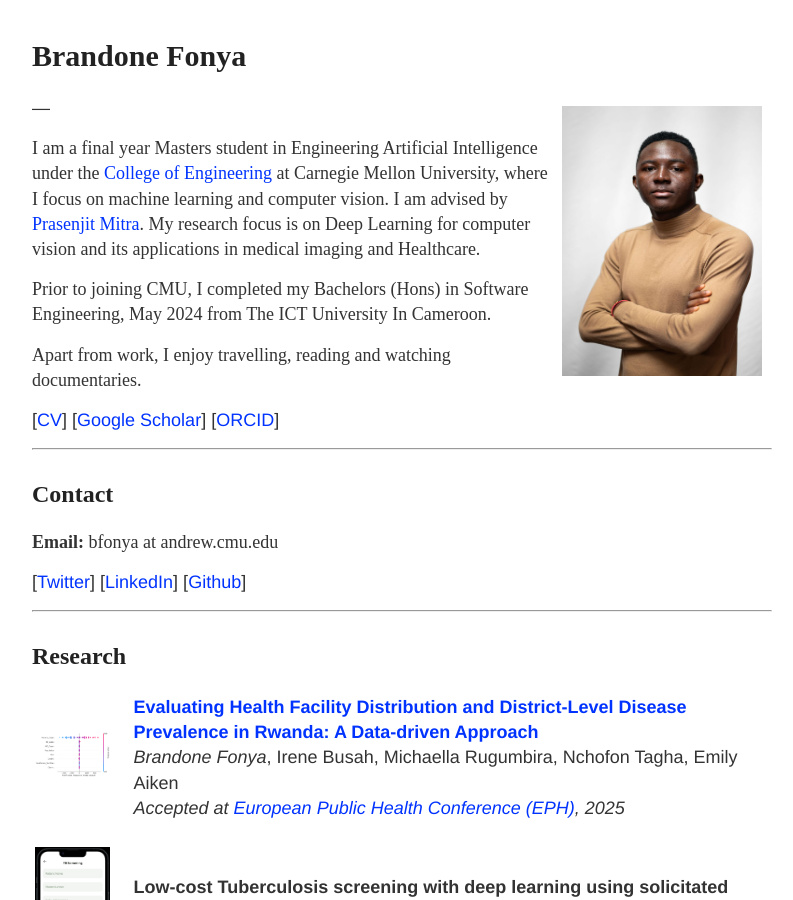
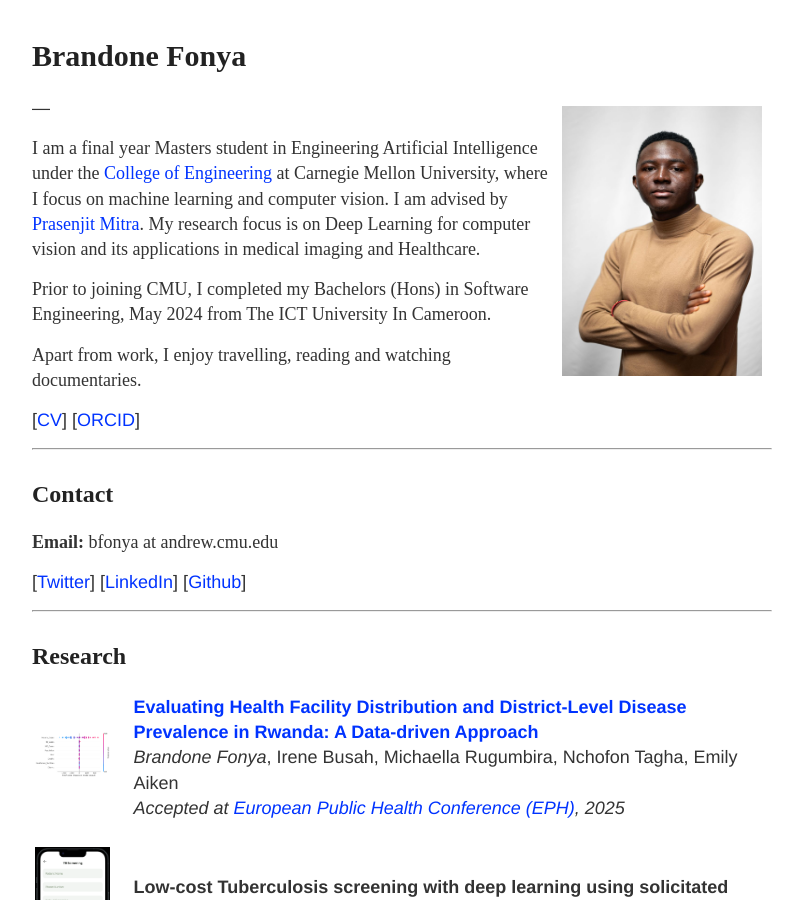
Before and after one commit to FonyaBrandone/FonyaBrandone.github.io, a Jekyll site: the page built from index.md, in a window 1280 px wide and 900 px high. Shown: the whole window, without its empty margins (238-1031 px from the left). Built offline with Jekyll 4.4.1, drawn with Linux system fonts in a browser that asks for light colours.

Commit message:
Removed scholar link

```diff
--- a/index.md
+++ b/index.md
@@ -21,7 +21,7 @@ Prior to joining CMU, I completed my Bachelors (Hons) in Software Engineering, M
 Apart from work, I enjoy travelling, reading and watching documentaries.
 </span>
 
-\[[CV](/static/brandone-cv-march2025.pdf)\] \[[Google Scholar](https://orcid.org/0009-0004-5793-9323)\] \[[ORCID](https://orcid.org/0009-0004-5793-9323)\]
+\[[CV](/static/brandone-cv-march2025.pdf)\]  \[[ORCID](https://orcid.org/0009-0004-5793-9323)\]
 
 ---
 
```
